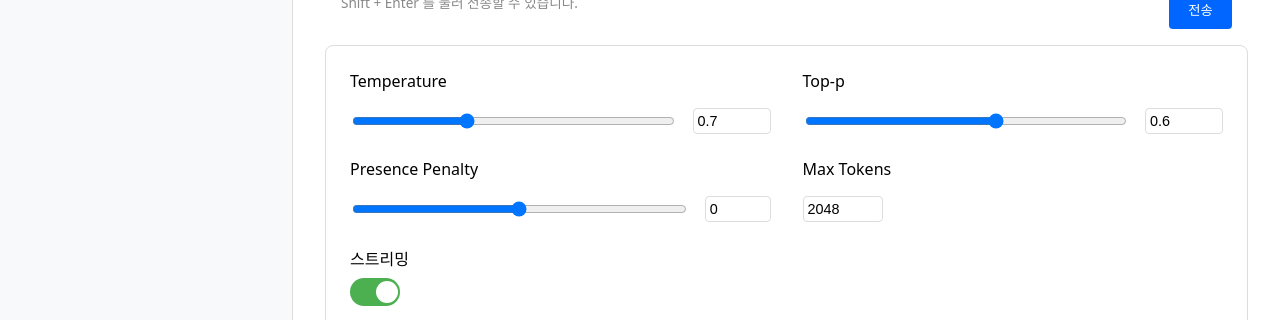
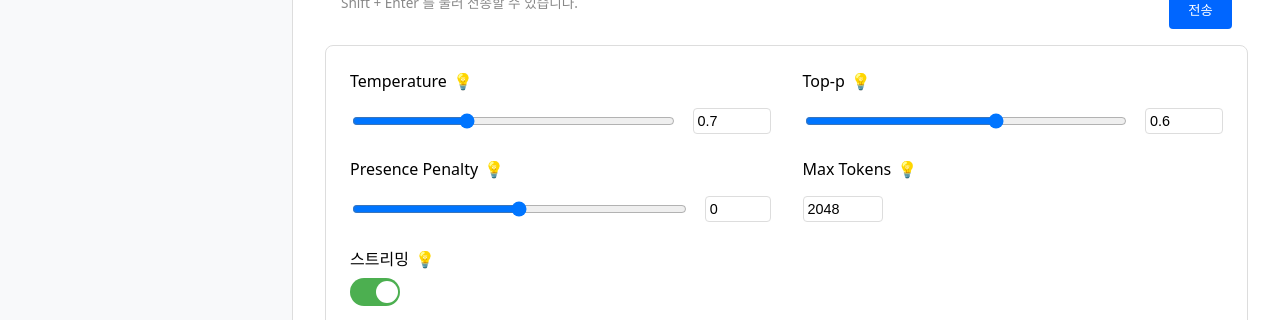
Before and after one commit to Gitnameisname/prompt-engineering-site, a Next.js app in the folder frontend/: page / in a window 1280 px wide. Shown: the part 576-896 px from the top of the page. Built offline with nearby package versions, Linux system fonts and the light colour scheme.

Commit message:
LLM 하이퍼파리머터 툴팁 추가

```diff
--- a/frontend/src/components/LLMControls.tsx
+++ b/frontend/src/components/LLMControls.tsx
@@ -51,7 +51,10 @@ export default function LLMControls({
     return (
         <div className="llm-controls">
             <div className="llm-controls-section">
-                <label>Temperature</label>
+                <label className="llm-controls-label">
+                    Temperature
+                    <span className="llm-tooltip-icon" title="출력의 랜덤성. 높을수록 창의적, 낮을수록 결정적 응답.">💡</span>
+                </label>
                 <div className="llm-slider-group">
                     <input
                         type="range"
@@ -98,7 +101,10 @@ export default function LLMControls({
             </div>
 
             <div className="llm-controls-section">
-                <label>Top-p</label>
+                <label>
+                    Top-p
+                    <span className="llm-tooltip-icon" title="누적 확률 기반 토큰 필터링. 1.0이면 전체 사용.">💡</span>
+                </label>
                 <div className="llm-slider-group">
                     <input
                         type="range"
@@ -123,7 +129,7 @@ export default function LLMControls({
                         }}
                         onKeyDown={(e) => {
                             if (e.key === "Enter") {
-                            const v = parseFloat(tempInput);
+                            const v = parseFloat(topPInput);
                             const safe = isNaN(v)
                                 ? topP
                                 : Math.max(MIN_TOP_P, Math.min(MAX_TOP_P, v));
@@ -132,7 +138,7 @@ export default function LLMControls({
                             }
                         }}
                         onBlur={() => {
-                            const v = parseFloat(tempInput);
+                            const v = parseFloat(topPInput);
                             const safe = isNaN(v)
                                 ? topP
                                 : Math.max(MIN_TOP_P, Math.min(MAX_TOP_P, v));
@@ -145,7 +151,10 @@ export default function LLMControls({
             </div>
 
             <div className="llm-controls-section">
-                <label>Presence Penalty</label>
+                <label>
+                    Presence Penalty
+                    <span className="llm-tooltip-icon" title="응답 길이 제한. 너무 작으면 잘리며, 너무 크면 느려짐.">💡</span>
+                </label>
                 <div className="llm-slider-group">
                     <input
                         type="range"
@@ -170,7 +179,7 @@ export default function LLMControls({
                         }}
                         onKeyDown={(e) => {
                             if (e.key === "Enter") {
-                            const v = parseFloat(tempInput);
+                            const v = parseFloat(presencePenaltyInput);
                             const safe = isNaN(v)
                                 ? MIN_TOP_P
                                 : Math.max(MIN_PRESENCE_PENALTY, Math.min(MAX_TOP_P, v));
@@ -179,7 +188,7 @@ export default function LLMControls({
                             }
                         }}
                         onBlur={() => {
-                            const v = parseFloat(tempInput);
+                            const v = parseFloat(presencePenaltyInput);
                             const safe = isNaN(v)
                                 ? MIN_TOP_P
                                 : Math.max(MIN_TOP_P, Math.min(MAX_TOP_P, v));
@@ -192,7 +201,10 @@ export default function LLMControls({
             </div>
 
             <div className="llm-controls-section">
-                <label>Max Tokens</label>
+                <label>
+                    Max Tokens
+                    <span className="llm-tooltip-icon" title="등장한 단어에 페널티 부여. 새 주제 유도.">💡</span>
+                </label>
                 <input
                     type="number"
                     min={MIN_TOKEN_LIMIT}
@@ -211,7 +223,10 @@ export default function LLMControls({
             </div>
 
             <div className="llm-controls-section">
-                <span>스트리밍</span>
+                <span>
+                    스트리밍
+                    <span className="llm-tooltip-icon" title="응답을 실시간으로 점진적으로 출력. 대화형 UI에 적합.">💡</span>
+                </span>
                 <div
                 onClick={onStreamToggle}
                 style={{
--- a/frontend/src/css/LLMControls.css
+++ b/frontend/src/css/LLMControls.css
@@ -13,6 +13,13 @@
     font-weight: 500;
     margin-bottom: 0.5rem;
 }
+
+.llm-tooltip-icon {
+    margin-left: 6px;
+    cursor: help;
+    font-size: 1rem;
+    color: var(--muted-foreground, #888);
+  }
 
 .llm-controls-section {
     display: flex;
```
